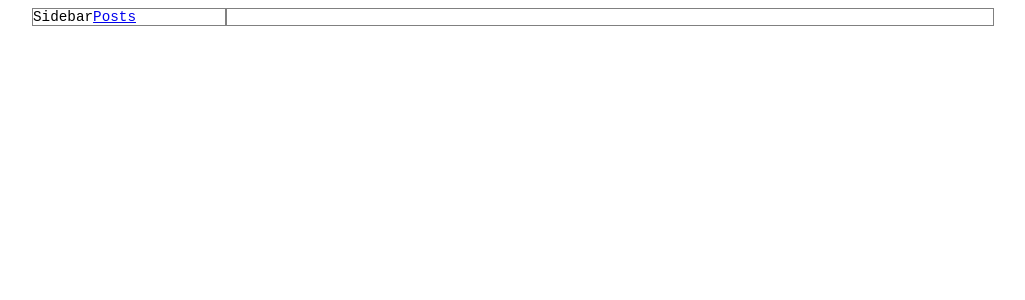
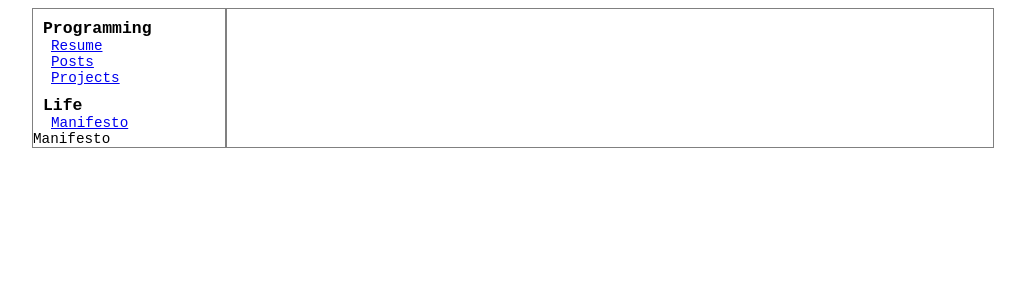
Before and after one commit to lmiller1990/notes-blog-redux, a React (Create React App) app: page /#/manifesto in a window 1280 px wide. Before the commit this address led to /#/. Shown: the top 300 px of the page, without its empty margins (127-1152 px from the left). Built offline with nearby package versions, Linux system fonts and the light colour scheme; no server answers.

Commit message:
Improve style and add routes

```diff
--- a/src/App.js
+++ b/src/App.js
@@ -3,15 +3,20 @@ import {Link, Route} from 'react-router-dom'
 import PostContainer from './containers/PostContainer'
 import PostsList from './containers/PostsList'
 import Sidebar from './containers/Sidebar'
+import Projects from './containers/Projects'
+import Manifesto from './components/Manifesto'
+import Resume from './components/Resume'
 
 class App extends Component {
-
 	render() {
 		return (
 			<div className="app main container">
 				<div className="left column">
 					<Route path="/" component={Sidebar}/>
 					<Route path="/posts" component={PostsList} />
+					<Route path="/projects" component={Projects} />
+					<Route path="/manifesto" component={Manifesto} />
+					<Route path="/resume" component={Resume} />
 				</div>
 				<div className="right column">
 					<Route path="/posts/:_id" component={PostContainer}/>
--- /dev/null
+++ b/src/components/Manifesto.js
@@ -0,0 +1,11 @@
+import React, {Component} from 'react'
+
+class Manifesto extends Component {
+	render() {
+		return(
+			<div>Manifesto</div>
+		)
+	}
+}
+
+export default Manifesto
--- /dev/null
+++ b/src/components/Resume.js
@@ -0,0 +1,11 @@
+import React, {Component} from 'react'
+
+class Resume extends Component {
+	render() {
+		return(
+			<div>Resume</div>
+		)
+	}
+}
+
+export default Resume
--- a/src/containers/PostContainer.js
+++ b/src/containers/PostContainer.js
@@ -10,7 +10,6 @@ class PostContainer extends Component {
 		super(props)
 		this.state = {
 			title: '',
-			content: '',
 			editorState: EditorState.createEmpty()
 		}
 
@@ -56,14 +55,16 @@ class PostContainer extends Component {
 				{ this.props.post
 					?
 					<div>
-						Title: {this.props.post.title}
 						<input
+							style={{ width: '250px' }}
 							type="text"
 							name="title"
 							value={this.state.title}
 							onChange={this.handleChange} />
 
-						<button onClick={this.handleSubmit}>Update</button>
+						<button
+							style={{float: 'right'}}
+							onClick={this.handleSubmit}>Update</button>
 						<PostBodyEditor
 							onChange={this.onChange}
 							editorState={this.state.editorState} />
--- a/src/containers/PostsList.js
+++ b/src/containers/PostsList.js
@@ -9,14 +9,10 @@ class PostsList extends Component {
 		return (
 
 			<div className="posts container">
-				Pending: {this.props.createPostPending.toString()}
-				<button
-					onClick={() => this.props.createPost()}>
-					Create
-				</button>
+				<div className="header">Posts</div>
 				{
 					this.props.posts.map(post =>
-						<div key={post._id}>
+						<div className="indented-link" key={post._id}>
 							<Link
 								to={`/posts/${post._id}`}
 								onClick={() => this.props.selectPost(post._id)}
@@ -26,6 +22,10 @@ class PostsList extends Component {
 						</div>
 					)
 				}
+				<button
+					onClick={() => this.props.createPost()}>
+					New Post
+				</button>
 			</div>
 		)
 	}
@@ -33,8 +33,7 @@ class PostsList extends Component {
 
 function mapStateToProps(state) {
 	return {
-		posts: state.posts,
-		createPostPending: state.ui.createPostPending
+		posts: state.posts
 	}
 }
 
--- /dev/null
+++ b/src/containers/Projects.js
@@ -0,0 +1,11 @@
+import React, {Component} from 'react'
+
+class Projects extends Component {
+	render() {
+		return(
+			<div>Projects</div>
+		)
+	}
+}
+
+export default Projects
--- a/src/containers/Sidebar.js
+++ b/src/containers/Sidebar.js
@@ -15,9 +15,24 @@ class Sidebar extends Component {
 
 	render() {
 		return(
-			<div>
-				Sidebar
-				<Link to="/posts">Posts</Link>
+			<div className="sidebar-container">
+				<div className="header">Programming</div>
+				<div className="indented-link">
+					<Link to="/resume">Resume</Link>
+				</div>
+
+				<div className="indented-link">
+					<Link to="/posts">Posts</Link>
+				</div>
+
+				<div className="indented-link">
+					<Link to="/projects">Projects</Link>
+				</div>
+
+				<div className="header">Life</div>
+				<div className="indented-link">
+					<Link to="/goals">Manifesto</Link>
+				</div>
 			</div>
 		)
 	}
--- a/src/styles.css
+++ b/src/styles.css
@@ -24,3 +24,17 @@
 .posts.container {
 	margin: 1em;
 }
+
+.sidebar-container {
+	margin-left: 10px;
+}
+
+.header {
+	margin-top: 10px;
+	font-weight: bold;
+	font-size: 1.15em;
+}
+
+.indented-link {
+	padding-left: 8px;
+}
```
Also changed, not shown: 1 other file (tests, documents, lock files or other folders).
